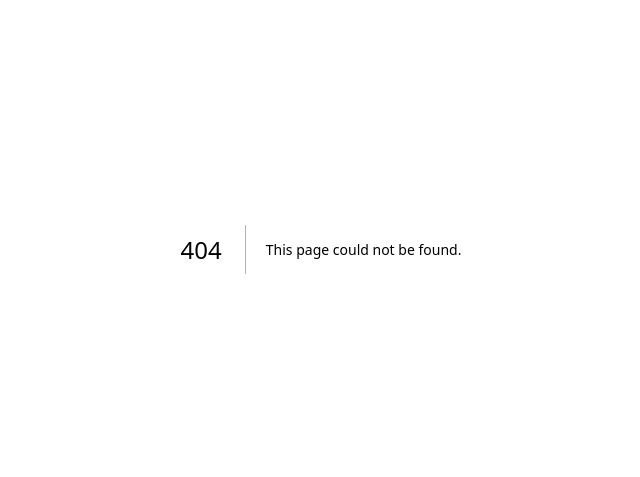
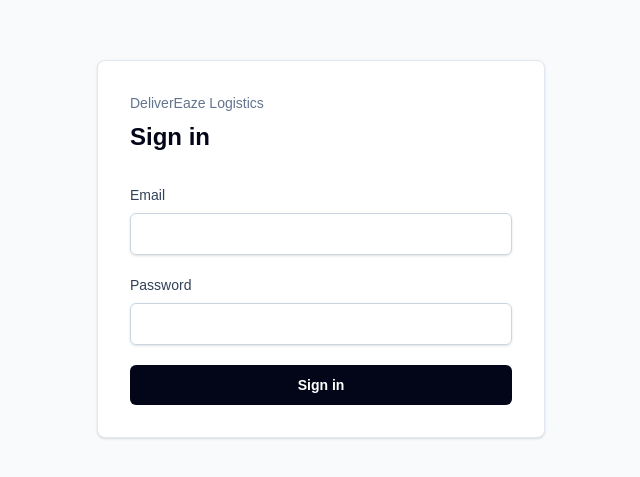
Before and after one commit to txanjc/delivery-driver-management-system, a Next.js app in the folder web/: page /login in a window 1280 px wide. Before the commit this address had no page. Shown: the part 151-628 px from the top of the page, without its empty margins (319-959 px from the left). Built offline with nearby package versions, Linux system fonts and the light colour scheme; no server answers.

Commit message:
add web login page

```diff
--- /dev/null
+++ b/web/app/login/page.tsx
@@ -0,0 +1,97 @@
+"use client";
+
+import { FormEvent, useState } from "react";
+import { supabase } from "@/lib/supabase";
+
+export default function LoginPage() {
+  const [email, setEmail] = useState("");
+  const [password, setPassword] = useState("");
+  const [errorMessage, setErrorMessage] = useState("");
+  const [isLoading, setIsLoading] = useState(false);
+
+  async function handleSubmit(event: FormEvent<HTMLFormElement>) {
+    event.preventDefault();
+    setErrorMessage("");
+    setIsLoading(true);
+
+    const { error } = await supabase.auth.signInWithPassword({
+      email,
+      password,
+    });
+
+    if (error) {
+      setErrorMessage(error.message);
+    }
+
+    setIsLoading(false);
+  }
+
+  return (
+    <main className="flex min-h-screen items-center justify-center bg-slate-50 px-6 py-12">
+      <section className="w-full max-w-md rounded-lg border border-slate-200 bg-white p-8 shadow-sm">
+        <div className="mb-8">
+          <p className="text-sm font-medium text-slate-500">
+            DeliverEaze Logistics
+          </p>
+          <h1 className="mt-2 text-2xl font-semibold text-slate-950">
+            Sign in
+          </h1>
+        </div>
+
+        <form className="space-y-5" onSubmit={handleSubmit}>
+          <div>
+            <label
+              className="block text-sm font-medium text-slate-700"
+              htmlFor="email"
+            >
+              Email
+            </label>
+            <input
+              className="mt-2 block w-full rounded-md border border-slate-300 px-3 py-2 text-slate-950 shadow-sm outline-none transition focus:border-slate-500 focus:ring-2 focus:ring-slate-200"
+              disabled={isLoading}
+              id="email"
+              name="email"
+              onChange={(event) => setEmail(event.target.value)}
+              required
+              type="email"
+              value={email}
+            />
+          </div>
+
+          <div>
+            <label
+              className="block text-sm font-medium text-slate-700"
+              htmlFor="password"
+            >
+              Password
+            </label>
+            <input
+              className="mt-2 block w-full rounded-md border border-slate-300 px-3 py-2 text-slate-950 shadow-sm outline-none transition focus:border-slate-500 focus:ring-2 focus:ring-slate-200"
+              disabled={isLoading}
+              id="password"
+              name="password"
+              onChange={(event) => setPassword(event.target.value)}
+              required
+              type="password"
+              value={password}
+            />
+          </div>
+
+          {errorMessage ? (
+            <p className="rounded-md border border-red-200 bg-red-50 px-3 py-2 text-sm text-red-700">
+              {errorMessage}
+            </p>
+          ) : null}
+
+          <button
+            className="flex w-full items-center justify-center rounded-md bg-slate-950 px-4 py-2.5 text-sm font-semibold text-white transition hover:bg-slate-800 disabled:cursor-not-allowed disabled:bg-slate-400"
+            disabled={isLoading}
+            type="submit"
+          >
+            {isLoading ? "Signing in..." : "Sign in"}
+          </button>
+        </form>
+      </section>
+    </main>
+  );
+}
```
